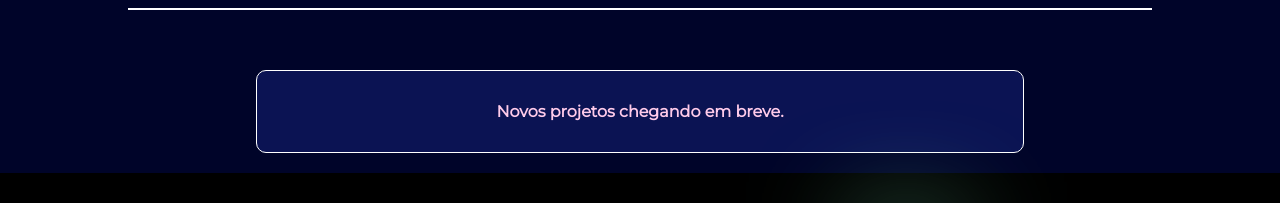
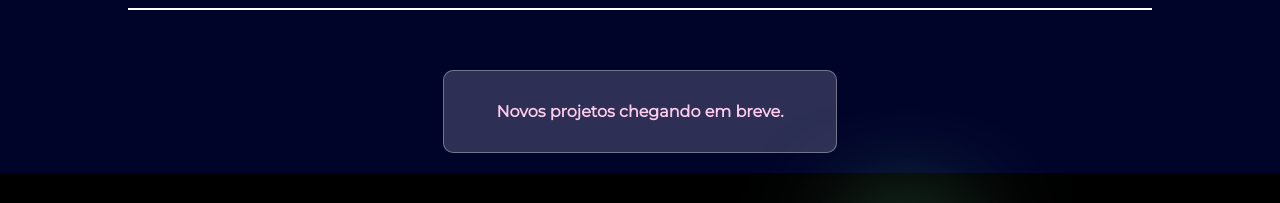
Before and after one commit to nicolasarths/personal-website, a Next.js app: page /projetos in a window 1280 px wide. Shown: the part 1990-2193 px from the top of the page. Built offline with nearby package versions, Linux system fonts and the light colour scheme; a web font is replaced by a local one.

Commit message:
refactor disclaimer

```diff
--- /dev/null
+++ b/src/components/Disclaimer/Disclaimer.module.sass
@@ -0,0 +1,6 @@
+.disclaimer
+    background-color: #88a5
+    padding: 10px 52px
+    margin: 10px
+    border-radius: 10px
+    border: #fff5 1px solid
--- a/src/components/Disclaimer/index.js
+++ b/src/components/Disclaimer/index.js
@@ -1,6 +1,8 @@
-const Disclaimer = ({ text }) => {
+import styles from "./Disclaimer.module.sass"
+
+const Disclaimer = ({ className, text, ...props }) => {
   return (
-    <div className="disclaimer padding margin rounded border-white">
+    <div className={styles.disclaimer + (className ? " " + className : "")} {...props}>
       <h4>{text}</h4>
     </div>
   );
```
